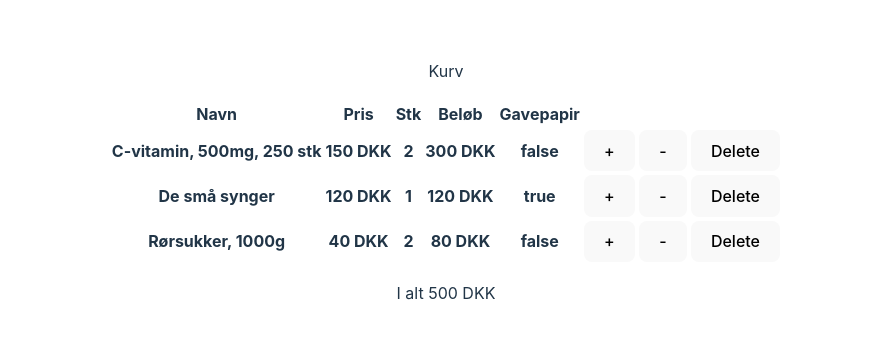
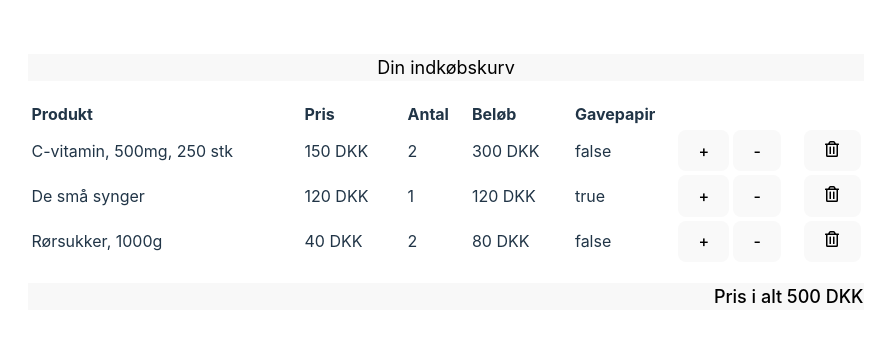
Before and after one commit to DTUSoftware/02363-Frontend-F23, a React (Vite) app: page / in a window 1280 px wide. Shown: the part 218-560 px from the top of the page, without its empty margins (194-1088 px from the left). Built offline with nearby package versions, Linux system fonts and the light colour scheme.

Commit message:
Started on updating the styling of the table and added icon.

```diff
--- a/src/ShoppingList.tsx
+++ b/src/ShoppingList.tsx
@@ -1,5 +1,6 @@
 import { useState } from "react";
 import productsSJSON from "./assets/products.json";
+import { FaRegTrashAlt } from "react-icons/fa";
 
 interface Item {
     id: String;
@@ -81,15 +82,15 @@ function ShoppingList() {
 
     return (
         <div className="ShoppingList">
-            <p>Kurv</p>
+            <p>Din indkøbskurv</p>
             {!listEmpty ? (
                 <div className="shopTable">
                     <table>
                         <thead>
                             <tr>
-                                <th>Navn</th>
+                                <th>Produkt</th>
                                 <th>Pris</th>
-                                <th>Stk</th>
+                                <th>Antal</th>
                                 <th>Beløb</th>
                                 <th>Gavepapir</th>
                             </tr>
@@ -97,16 +98,16 @@ function ShoppingList() {
                         <tbody>
                             {items.map((x, index) => (
                                 <tr key={index}>
-                                    <th>{`${x.product!.name}`}</th>
-                                    <th>{`${x.product!.price} ${
+                                    <td>{`${x.product!.name}`}</td>
+                                    <td>{`${x.product!.price} ${
                                         x.product!.currency
-                                    }`}</th>
-                                    <th> {x.quantity} </th>
-                                    <th>{`${x.quantity * x.product!.price} ${
+                                    }`}</td>
+                                    <td> {x.quantity} </td>
+                                    <td>{`${x.quantity * x.product!.price} ${
                                         x.product!.currency
-                                    }`}</th>
-                                    <th>{`${x.giftWrap}`}</th>
-                                    <th>
+                                    }`}</td>
+                                    <td>{`${x.giftWrap}`}</td>
+                                    <td>
                                         <button
                                             onClick={() =>
                                                 incrementQuantity(index)
@@ -114,8 +115,8 @@ function ShoppingList() {
                                         >
                                             +
                                         </button>
-                                    </th>
-                                    <th>
+                                    </td>
+                                    <td>
                                         <button
                                             onClick={() =>
                                                 decrementQuantity(index)
@@ -123,22 +124,22 @@ function ShoppingList() {
                                         >
                                             -
                                         </button>
-                                    </th>
-                                    <th>
+                                    </td>
+                                    <td>
                                         <button
                                             onClick={() => removeItem(index)}
                                         >
-                                            Delete
+                                           <FaRegTrashAlt/>
                                         </button>
-                                    </th>
+                                    </td>
                                 </tr>
                             ))}
                         </tbody>
                     </table>
-                    <p>{`I alt ${total} ${items[0].product!.currency}`}</p>
+                    <p>{`Pris i alt ${total} ${items[0].product!.currency}`}</p>
                 </div>
             ) : (
-                <p>Kurven er tom!</p>
+                <p>Din kurv er tom!</p>
             )}
         </div>
     );
--- a/src/index.css
+++ b/src/index.css
@@ -14,11 +14,62 @@
   -webkit-text-size-adjust: 100%;
 }
 
+p {
+  background-color: #f8f8f8;
+  font-size: large;
+  color: black;
+  text-align: center;
+}
+
+p:nth-child(2) {
+  text-align: right;
+  font-weight: 500;
+}
+
+
+table{
+  table-layout: fixed;
+  text-align: left;
+}
+
+thead th:nth-child(1) {
+  width: 250px;
+}
+
+thead th:nth-child(2) {
+  width: 80px;
+}
+
+thead th:nth-child(3) {
+  width: 30px;
+}
+
+thead th:nth-child(4) {
+  width: 80px;
+}
+
+thead th:nth-child(5) {
+  width: 50px;
+}
+
+
+th {
+  text-align: left;
+  padding-right: 20px;
+}
+
+tbody td:nth-child(7){
+  text-align: left;
+  padding-right: 20px;
+}
+
+
 a {
   font-weight: 500;
   color: #646cff;
   text-decoration: inherit;
 }
+
 a:hover {
   color: #535bf2;
 }
```
